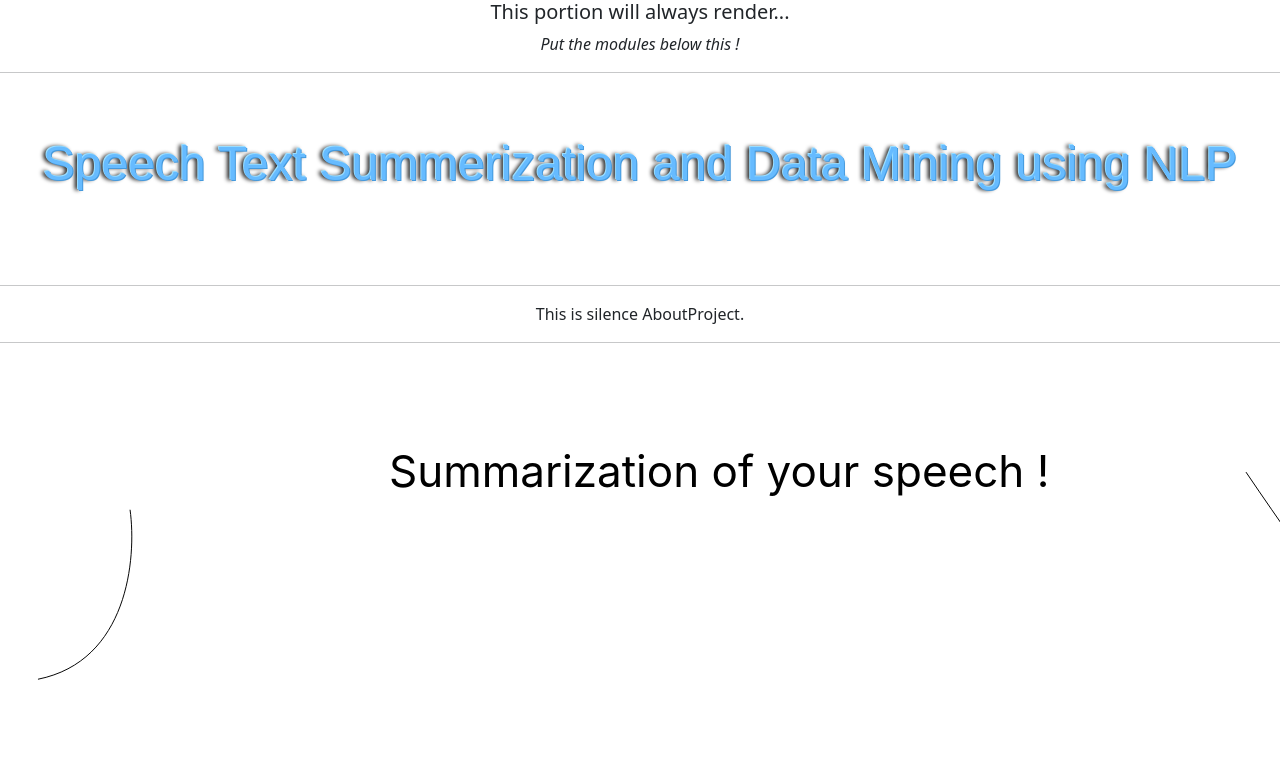
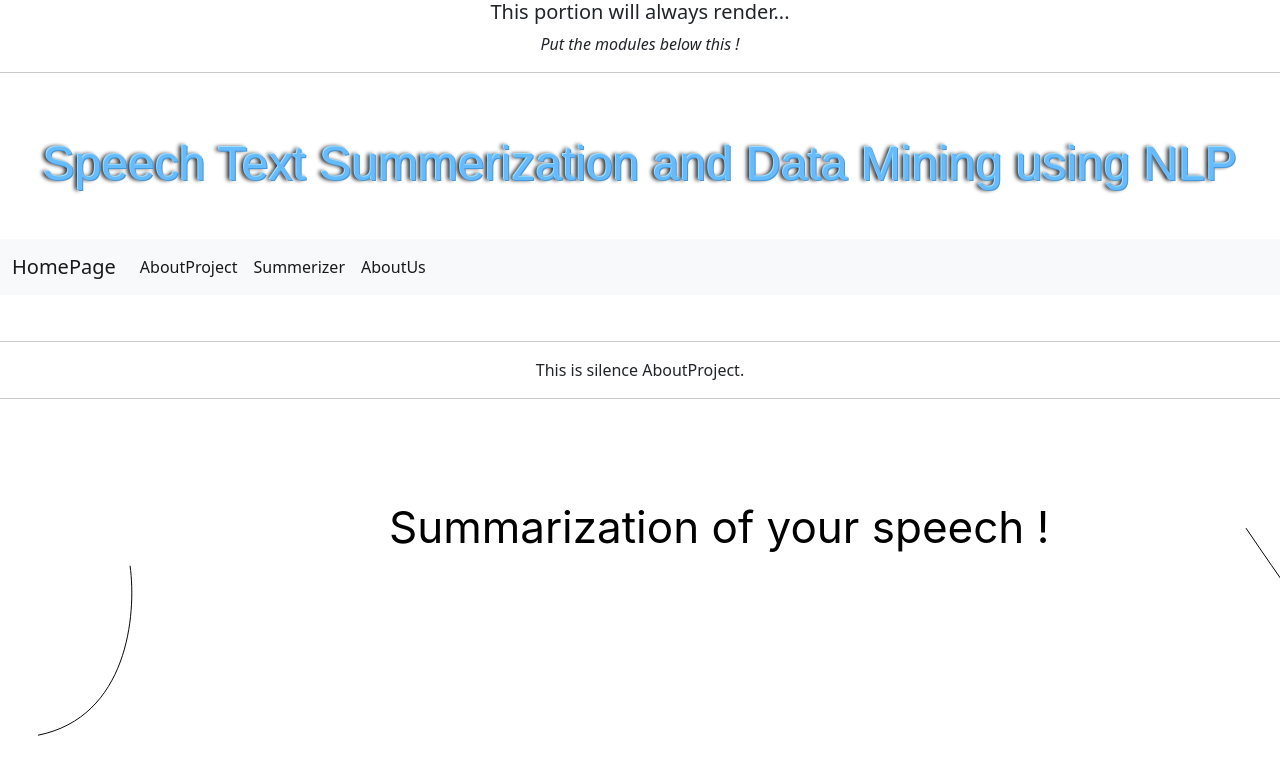
Before and after one commit to gokarna14/SpeechTextSummarization, a React (Create React App) app in the folder web/: page / in a window 1280 px wide. Shown: the top 774 px of the page. Built offline with nearby package versions, Linux system fonts and the light colour scheme.

Commit message:
NaveBar for homepage added

```diff
--- a/web/src/js/home/Home.js
+++ b/web/src/js/home/Home.js
@@ -6,6 +6,27 @@
     return(
         <>
             <h1 className="title">Speech Text Summerization and Data Mining using NLP</h1>
+            <nav class="navbar navbar-expand-lg bg-light">
+  <div class="container-fluid">
+    <a class="navbar-brand" href="#">HomePage</a>
+    {/* <button class="navbar-toggler" type="button" data-bs-toggle="collapse" data-bs-target="#navbarSupportedContent" aria-controls="navbarSupportedContent" aria-expanded="false" aria-label="Toggle navigation">
+      <span class="navbar-toggler-icon"></span>
+    </button> */}
+    <div class="collapse navbar-collapse" id="navbarSupportedContent">
+      <ul class="navbar-nav me-auto mb-2 mb-lg-0">
+        <li class="nav-item">
+          <a class="nav-link active" aria-current="page" href="#">AboutProject</a>
+        </li>
+        <li class="nav-item">
+          <a class="nav-link active" href="#">Summerizer</a>
+        </li>
+        <li class="nav-item">
+          <a class="nav-link active" href="#">AboutUs</a>
+        </li>
+      </ul>
+    </div>
+  </div>
+</nav>
             <marquee> This is our homepage</marquee>
         </>
     )
```
Also changed, not shown: 1 other file (tests, documents, lock files or other folders).
